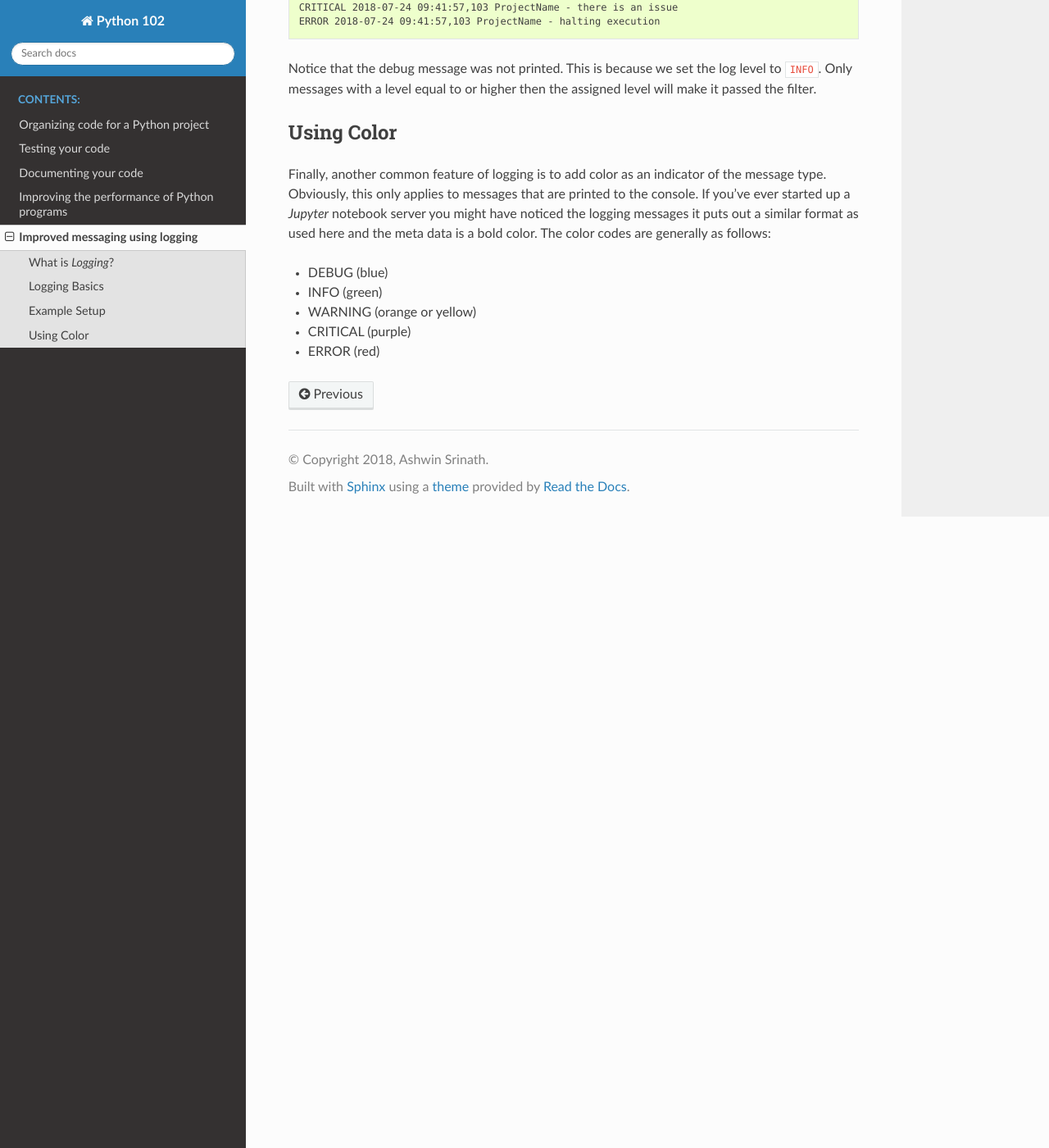
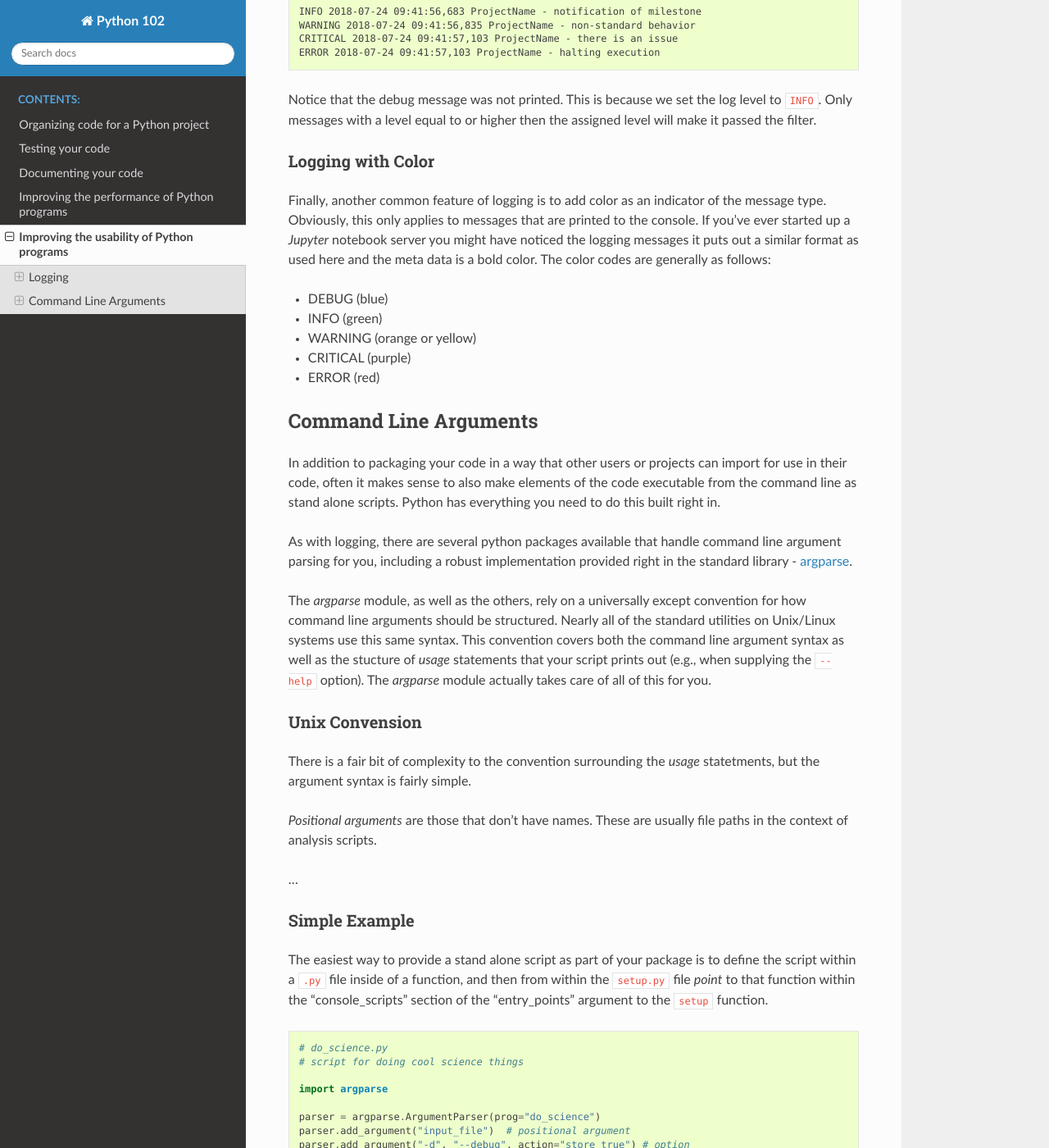
Before and after one commit to shwina/python-102, a Sphinx documentation site: the page built from docs/usability.rst, in a window 1280 px wide and 1400 px high, scrolled down 1813 px. Shown: the whole window at 82% size. Built offline with Sphinx 7.4.7 and the Read the Docs theme 2.0.0, drawn with Linux system fonts in a browser that asks for light colours; some of the changed text lies outside the part shown.

Commit message:
usability (added argparse)
This is a work in progress. The unix/linux command line
conventions still need to be written in.

```diff
--- a/docs/index.rst
+++ b/docs/index.rst
@@ -34,7 +34,7 @@ What you will learn
 3. How to document your code so that it is easy for
    you and others to use and navigate.
 4. How to improve the performance of your code.
-5. How to improve the messaging behavior or your code.
+5. How to improve the usability of your code.
 
 What you need to know
 ---------------------
@@ -66,7 +66,7 @@ you will need:
    testing
    documenting
    performance
-   logging
+   usability
 
 
 Indices and tables
--- a/docs/logging.rst
+++ b/docs/usability.rst
@@ -1,8 +1,11 @@
-Improved messaging using logging
-================================
+Improving the usability of Python programs
+==========================================
+
+Logging
+-------
 
 What is *Logging*?
-------------------
+^^^^^^^^^^^^^^^^^^
 
 It can be useful  to print out either a message or the  value of some variable,
 etc.,  while  your  code is  running.  This  is  quite  common and  is  usually
@@ -13,7 +16,7 @@ accomplished with a simple call to the ``print`` function.
     x = 1.234
     print("The value of x is {0:0.4f}.".format(x))
 
-::
+.. code-block:: none
 
     The value of x is 1.2340.
 
@@ -46,12 +49,12 @@ During the initialization portion of your  code, you would configure a *logger*
 object with a  format, where to print messages (e.g.,  console, file, or both),
 and what level to use by default.  Usually, you would set the default log level
 to ``INFO`` and the debugging messages  used for diagnostics would not actually
-be printed. Then, allow the user to  override this with a command line argument
-(e.g., ``--debug``).
+be printed. Then, allow the user to override this with a `command line argument
+<#command-line-arguments>`_ (e.g., ``--debug``).
 
 
 Example Setup
--------------
+^^^^^^^^^^^^^
 
 Python has a `logging <https://docs.python.org/3/library/logging.html>`_ module
 as part of the  standard library. It is very comprehensive  and allows the user
@@ -99,8 +102,8 @@ level to  ``INFO``. Only  messages with  a level  equal to  or higher  then the
 assigned level will make it passed the filter.
 
 
-Using Color
------------
+Logging with Color
+^^^^^^^^^^^^^^^^^^
 
 Finally, another common feature  of logging is to add color  as an indicator of
 the message type. Obviously, this only  applies to messages that are printed to
@@ -113,3 +116,98 @@ the meta data is a bold color. The color codes are generally as follows:
 - WARNING (orange or yellow)
 - CRITICAL (purple)
 - ERROR (red)
+
+
+Command Line Arguments
+----------------------
+
+In addition to  packaging your code in  a way that other users  or projects can
+import for use in their code, often it makes sense to also make elements of the
+code  executable from  the  command line  as stand  alone  scripts. Python  has
+everything you need to do this built right in.
+
+As   with  logging,   there  are   several  python   packages  available   that
+handle   command  line   argument   parsing  for   you,   including  a   robust
+implementation   provided   right  in   the   standard   library  -   `argparse
+<https://python.org/argparse>`_.
+
+The *argparse*  module, as  well as  the others, rely  on a  universally except
+convention for how  command line arguments should be structured.  Nearly all of
+the  standard  utilities on  Unix/Linux  systems  use  this same  syntax.  This
+convention covers both the command line argument syntax as well as the stucture
+of *usage*  statements that your  script prints  out (e.g., when  supplying the
+``--help`` option).  The *argparse* module actually  takes care of all  of this
+for you.
+
+Unix Convension
+^^^^^^^^^^^^^^^
+
+There is a fair bit of complexity to the convention surrounding the *usage*
+statetments, but the argument syntax is fairly simple.
+
+*Positional arguments* are those that don't have names. These are usually file
+paths in the context of analysis scripts.
+
+...
+
+Simple Example
+^^^^^^^^^^^^^^
+
+The easiest way to  provide a stand alone script as part of  your package is to
+define  the  script within  a  ``.py``  file inside  of  a  function, and  then
+from  within  the  ``setup.py``  file  *point*  to  that  function  within  the
+"console_scripts"  section  of the  "entry_points"  argument  to the  ``setup``
+function.
+
+.. code-block:: python
+
+    # do_science.py
+    # script for doing cool science things
+
+    import argparse
+
+    parser = argparse.ArgumentParser(prog="do_science")
+    parser.add_argument("input_file")  # positional argument
+    parser.add_argument("-d", "--debug", action="store_true") # option
+
+    def main(*argv: str) -> int:
+        """Main entry point for `do_science`.
+
+           Arguments:
+           *argv: str
+               Command line arguments (e.g., `sys.argv`).
+
+           Returns:
+           exit_status: int
+               0 if success, non-zero otherwise.
+        """
+
+        opts = parser.parse_args(argv)
+        # opt is a namespace
+        # opt.input_file is name of file
+        # opt.debug is True or False (default is False w/ "store_true")
+        return 0
+
+.. code-block:: python
+
+    # setup.py
+
+    # use "entry_points" to point to function and setuptools
+    # will create executables on your behalf.
+    setup(
+    # ...
+        # syntax: "{name}={package}.{module}:{function}"
+        # "{name}" will be on your PATH in the same "/bin/"
+        # alongside python/pip executables.
+        entry_points = {"console_scripts": [
+            "do_science=my_package.do_science:main"
+        ]},
+    # ...
+    )
+
+After the package is installed, ``pip install my_package ...``, you'll be able to
+call the script:
+
+.. code-block:: bash
+
+    > do_science some/file.dat --debug
```
Also changed, not shown: other parts of docs/usability.rst (+2 -2 lines).
